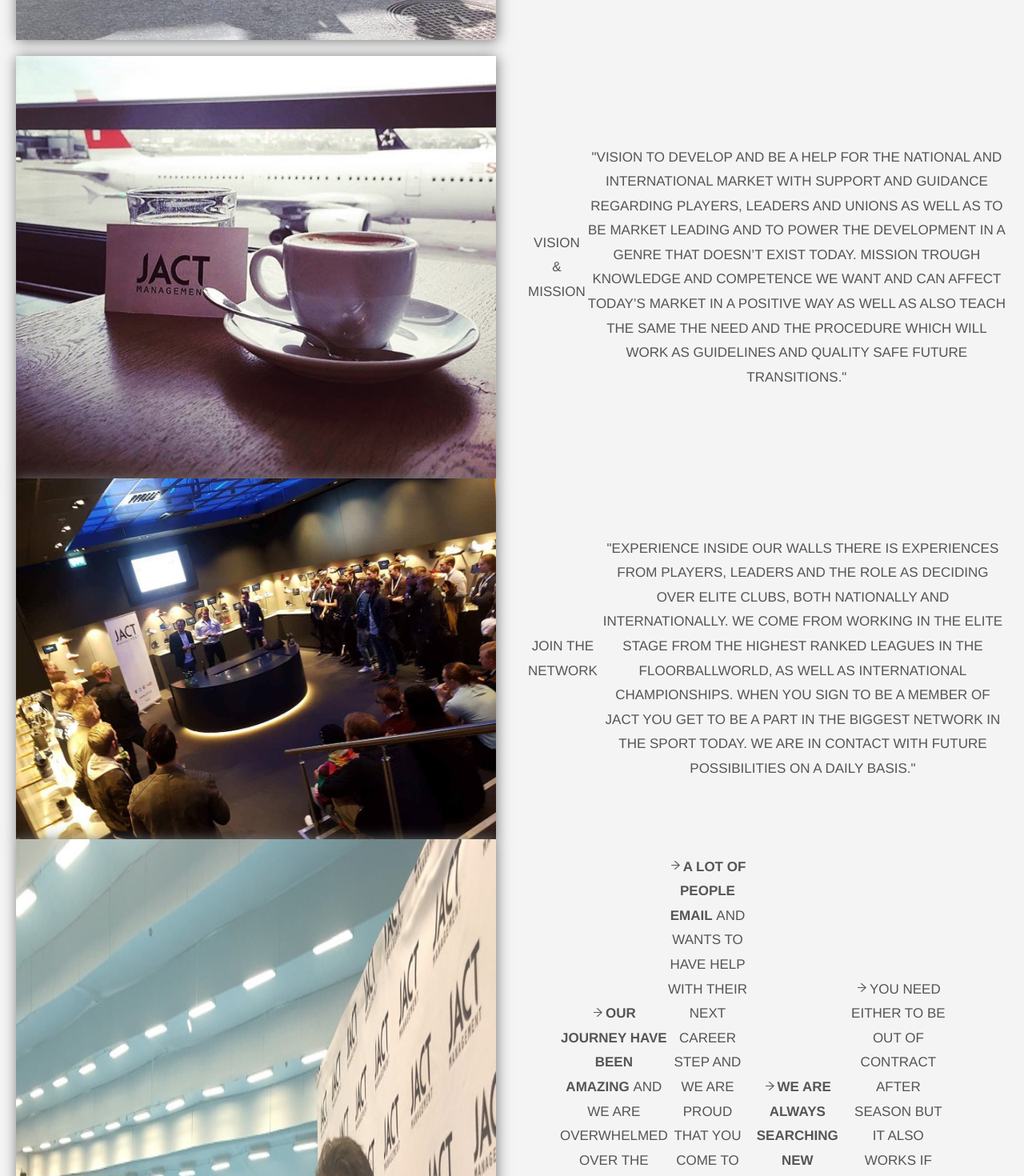
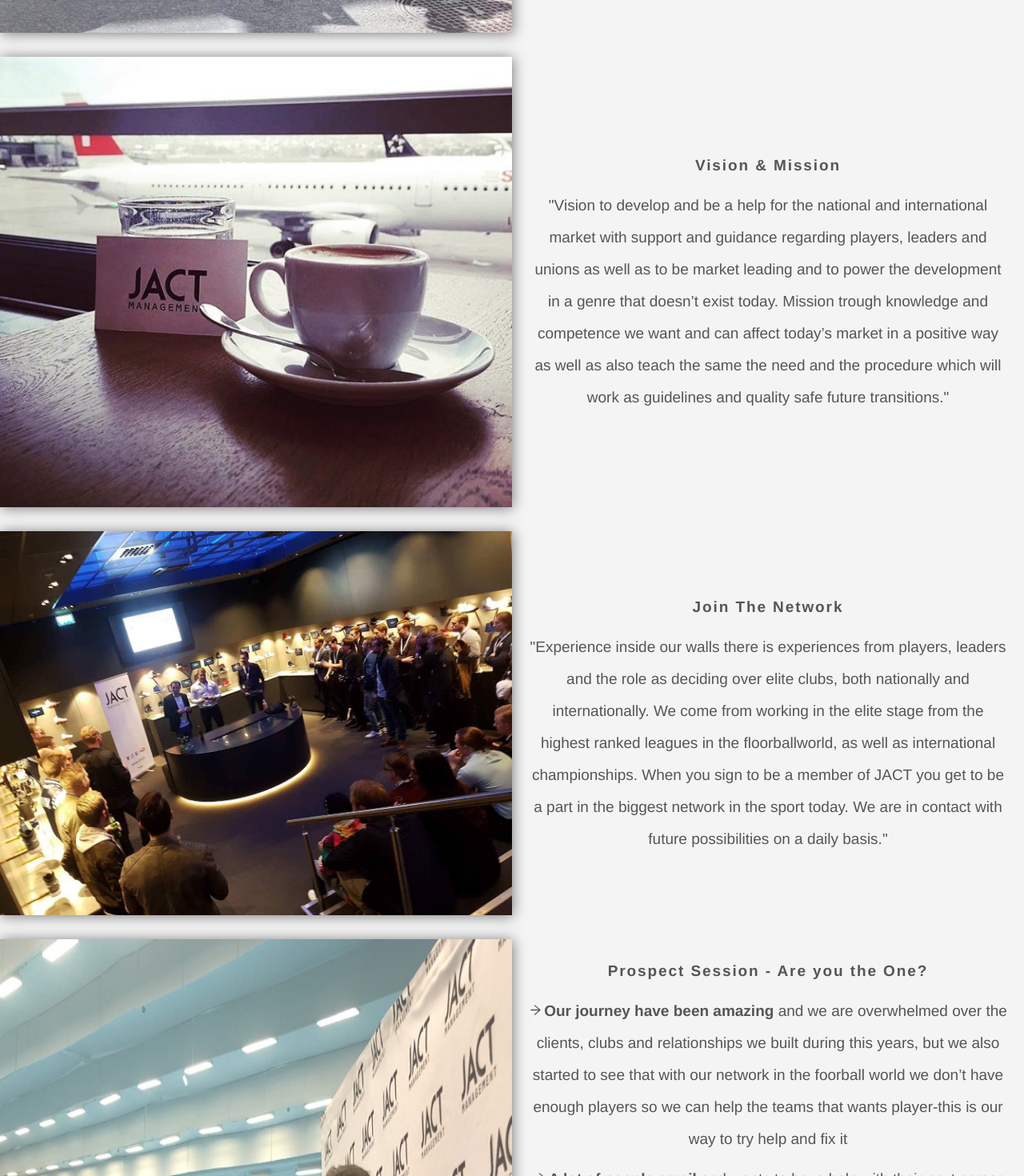
Before and after one commit to chrisMalm/jact-client, a React (Create React App) app: page / in a window 1280 px wide. Shown: the part 1330-2800 px from the top of the page at 80% size. Built offline with nearby package versions, Linux system fonts and the light colour scheme.

Commit message:
css fix for desktop

```diff
--- a/src/components/BookUsForLectures/BookUsForLectures.js
+++ b/src/components/BookUsForLectures/BookUsForLectures.js
@@ -7,7 +7,7 @@
     <div id='lectures' className={classes.wrapperBookUs}>
       <div className={classes.bookUsImg}>
         {' '}
-        <img src={frontOfKids} width="600" height="450" alt=''/>
+        <img src={frontOfKids}  alt=''/>
 
       </div>
       <div className={classes.bookUsText}>
--- a/src/components/BookUsForLectures/BookUsForLectures.module.css
+++ b/src/components/BookUsForLectures/BookUsForLectures.module.css
@@ -1,21 +1,22 @@
 .wrapperBookUs {
   width: 100%;
   background-color: #f4f4f4;
-  display: flex
+  display: flex;
+  padding-top: 30px;
+  line-height: 40px;
 }
 .bookUsImg {
   width: 50%;
-  display: flex;
-  justify-content: center;
+
 }
 .bookUsText {
   align-items: center;
   width: 50%;
   display: flex;
+  flex-direction: column;
   justify-content: center;
   text-align: center;
-  font-size: 17px;
-  text-transform: uppercase;
+  font-size: 19px;
   color: #565555;
   padding: 20px;
 }
@@ -24,6 +25,12 @@
   -moz-box-shadow: 1px 1px 16px #767676;
   -webkit-box-shadow:1px 1px 16px #767676;
   -khtml-box-shadow: 1px 1px 16px #767676;
+}
+.titleBookUs{
+  font-size: 19px;
+  font-weight: 600;
+  margin-bottom: 10px;
+  letter-spacing: 0.1em;
 }
 
 /* mobile view  */
--- a/src/components/FindYourAventure/FindYourAdventure.js
+++ b/src/components/FindYourAventure/FindYourAdventure.js
@@ -5,13 +5,13 @@
 
 export const FindYourAdventure = () => {
   return (
-    <div className={classes.wrapperAdventure}>
+    <div className={classes.wrapperVisionAndMission}>
       <div className={classes.visionAndMissionImg}>
         {' '}
-        <img src={coffeyCup} width="600" height="450 " alt=''/>
+        <img src={coffeyCup} alt=''/>
 
       </div>
-      <div id='adventure' className={classes.adventureTextOne}>
+      <div id='adventure' className={classes.visionAndMissionText}>
         <span className={classes.titleVm}>Vision & Mission</span>
       "Vision to develop and be a help for the national and international market with support and guidance regarding players, leaders and unions as well as to be market leading and to power the development in a genre that doesn’t exist today.
 Mission trough knowledge and competence we want and can affect today’s market in a positive way as well as also teach the same the need and the procedure which will work as guidelines and quality safe future transitions."
--- a/src/components/FindYourAventure/FindYourAdventure.module.css
+++ b/src/components/FindYourAventure/FindYourAdventure.module.css
@@ -1,36 +1,47 @@
-.wrapperAdventure {
+.wrapperVisionAndMission {
   background-color: #f4f4f4;
   width: 100%;
   display: flex;
+  padding-top: 30px;
+  line-height: 40px;
 }
-.adventureTextOne {
-  width: 50%;
-  display: flex;
-  justify-content: center;
-  align-items: center;
-  text-align: center;
-  text-transform: uppercase;
-  font-size: 17px;
-  color: #565555;
-  padding: 20px;
-}
+
 .visionAndMissionImg {
   width: 50%;
-  display: flex;
-  justify-content: center;
-  align-items: center;
+
 }
 img{
   box-shadow:1px 1px 16px #767676;
   -moz-box-shadow: 1px 1px 16px #767676;
   -webkit-box-shadow:1px 1px 16px #767676;
   -khtml-box-shadow: 1px 1px 16px #767676;
+  max-width: 100%;
+  min-width: 300px;
+  height: auto;
 }
+.visionAndMissionText {
+  width: 50%;
+  display: flex;
+  flex-direction: column;
+  justify-content: center;
+  align-items: center;
+  text-align: center;
+  font-size: 19px;
+  color: #565555;
+  padding: 20px;
+}
+.titleVm{
+  font-size: 19px;
+  font-weight: 600;
+  margin-bottom: 10px;
+  letter-spacing: 0.1em;
+}
+
 
 /* mobile view  */
 
 @media (max-width: 990px) {
-  .wrapperAdventure{
+  .wrapperVisionAndMission{
     flex-direction: column;
   }
   .visionAndMissionImg{
@@ -41,7 +52,7 @@
     min-width: 300px;
     height: auto;
   }
-  .adventureTextOne{
+  .visionAndMissionText{
     width: 100%;
     text-transform: none;
     font-size: 15px;
--- a/src/components/JactProspectSessions/JactProspectSessions.js
+++ b/src/components/JactProspectSessions/JactProspectSessions.js
@@ -7,10 +7,10 @@
 
 export const JactProspectSessions = () => {
   return (
-    <div id='network' className={classes.wrapperProspect}>
+    <div id='prospect' className={classes.wrapperProspect}>
     <div className={classes.prospectImg}>
   {' '}
-  <img src={threeAmigos} width="600" height="450" alt=''/>
+  <img src={threeAmigos}  alt=''/>
 
 </div>
 <div className={classes.prospectText}>
@@ -48,8 +48,10 @@
 
  <div className={classes.paragraph}>
  <AiOutlineArrowRight style={{marginBottom: "5px", paddingRight: '2px'}}/>
-
- You need either to be out of contract after season but it also works
+<b>
+You need either&nbsp;
+</b>
+  to be out of contract after season but it also works
   if your current club give you ”clear” to go, as long we get that in writing.
   We are not looking to snatch players from their current positions but we want to give the players
    who have the opportunitie the chance for a new adventure.<br></br>
--- a/src/components/JactProspectSessions/JactProspectSessions.module.css
+++ b/src/components/JactProspectSessions/JactProspectSessions.module.css
@@ -1,7 +1,9 @@
 .wrapperProspect {
   width: 100%;
   background-color: #f4f4f4;
-  display: flex
+  display: flex;
+  padding-top: 30px;
+  line-height: 40px;
 }
 
 .prospectImg{
@@ -13,10 +15,10 @@
   align-items: center;
   width: 50%;
   display: flex;
+  flex-direction: column;
   justify-content: center;
   text-align: center;
-  font-size: 17px;
-  text-transform: uppercase;
+  font-size: 19px;
   color: #565555;
   padding: 20px;
 }
@@ -25,6 +27,18 @@
   -moz-box-shadow: 1px 1px 16px #767676;
   -webkit-box-shadow:1px 1px 16px #767676;
   -khtml-box-shadow: 1px 1px 16px #767676;
+  max-width: 100%;
+  min-width: 300px;
+  height: auto;
+}
+.titleProspect{
+  font-size: 19px;
+  font-weight: 600;
+  margin-bottom: 10px;
+  letter-spacing: 0.1em;
+}
+.paragraph{
+  margin-bottom: 10px;
 }
 
 /* mobile view  */
--- a/src/components/JoinTheNetwork/JoinTheNetwork.js
+++ b/src/components/JoinTheNetwork/JoinTheNetwork.js
@@ -7,7 +7,7 @@
     <div id='network' className={classes.wrapperTheNetwork}>
           <div className={classes.networkImg}>
         {' '}
-        <img src={shoeStore} width="600" height="450" alt=''/>
+        <img src={shoeStore}  alt=''/>
 
       </div>
       <div className={classes.networkText}>
--- a/src/components/JoinTheNetwork/JoinTheNetwork.module.css
+++ b/src/components/JoinTheNetwork/JoinTheNetwork.module.css
@@ -2,20 +2,21 @@
   width: 100%;
   background-color: #f4f4f4;
   display: flex;
+  padding-top: 30px;
+  line-height: 40px;
 }
 .networkImg {
   width: 50%;
-  display: flex;
-  justify-content: center;
+
 }
 .networkText {
   align-items: center;
   width: 50%;
   display: flex;
+  flex-direction: column;
   justify-content: center;
   text-align: center;
-  font-size: 17px;
-  text-transform: uppercase;
+  font-size: 19px;
   color: #565555;
   padding: 20px;
 }
@@ -24,6 +25,16 @@
   -moz-box-shadow: 1px 1px 16px #767676;
   -webkit-box-shadow:1px 1px 16px #767676;
   -khtml-box-shadow: 1px 1px 16px #767676;
+  max-width: 100%;
+  min-width: 300px;
+  height: auto;
+}
+
+.titleNetwork{
+  font-size: 19px;
+  font-weight: 600;
+  margin-bottom: 10px;
+  letter-spacing: 0.1em;
 }
 
 /* mobile view  */
--- a/src/components/Q&A/QandA.module.css
+++ b/src/components/Q&A/QandA.module.css
@@ -2,15 +2,32 @@
     width: 100%;
     background-color: #f4f4f4;
     display: flex;
+    flex-direction: column;
+    font-size: 19px;
+    padding-top: 30px;
+    line-height: 40px;
   }
 
   .qAndAText {
     align-items: center;
     width: 50%;
     display: flex;
+    flex-direction: column;
     justify-content: center;
     padding: 20px;
     text-align: center;
+    width: 100%;
+    color: #565555;
+  }
+  .paragraph{
+    font-weight: 600;
+  }
+  .qanda{
+
+font-size: 19px;
+    font-weight: 600;
+    margin-bottom: 10px;
+    letter-spacing: 0.1em;
   }
 
   /* mobile view  */
--- a/src/components/WelcomeToJact/WelcomeToJact.js
+++ b/src/components/WelcomeToJact/WelcomeToJact.js
@@ -8,7 +8,7 @@
       <div className={classes.welcomeImg}>
         {' '}
 
-          <img src={slide1} width="600" height="450 " alt=''/>
+          <img src={slide1} alt=''/>
 
       </div>
       <div className={classes.welcomeText}>
--- a/src/components/WelcomeToJact/WelcomeToJact.module.css
+++ b/src/components/WelcomeToJact/WelcomeToJact.module.css
@@ -2,14 +2,12 @@
   width: 100%;
   background-color: #f4f4f4;
   display: flex;
+  line-height: 40px;
 }
 .welcomeImg {
   width: 50%;
   display: flex;
-  align-items: center;
-  padding: 20px;
-  margin-top: 60px;
-  justify-content: center;
+  margin-top: 40px;
 }
 .tilteWelcome{
   font-size: 19px;
```
